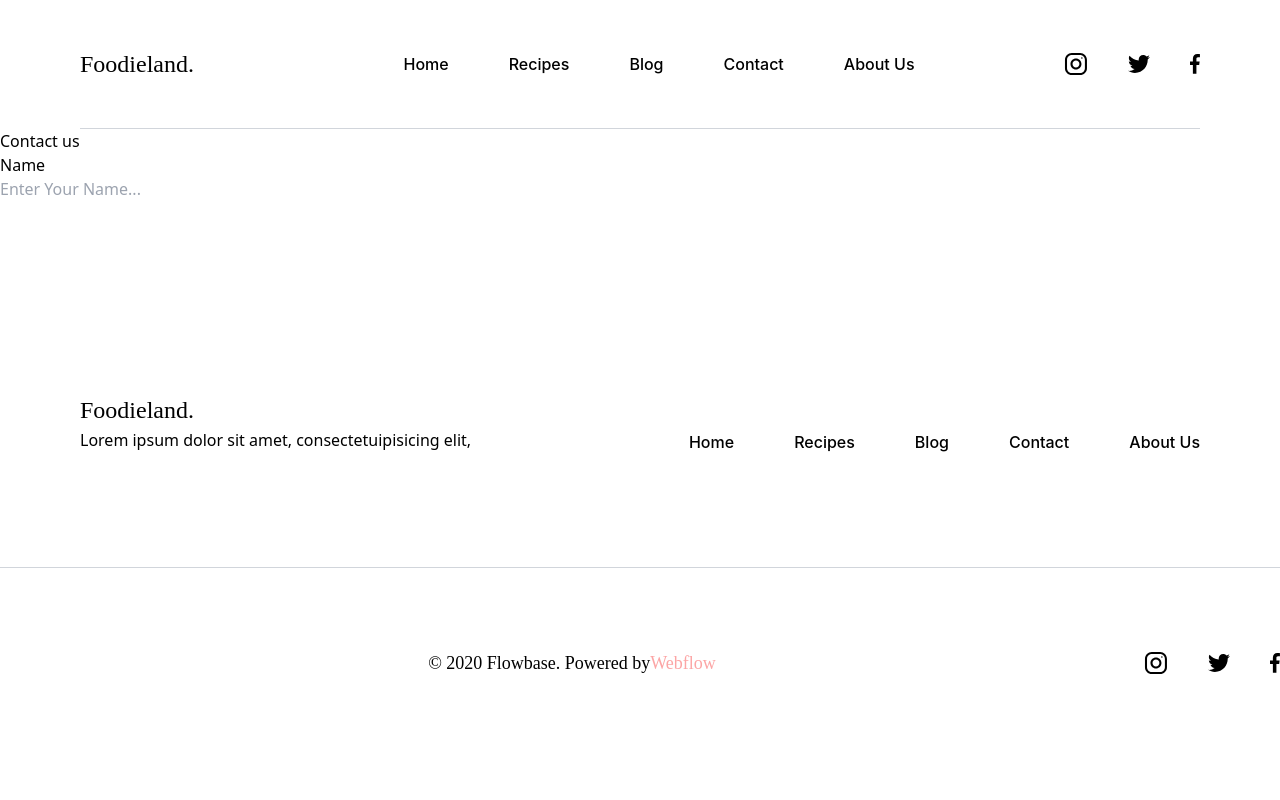
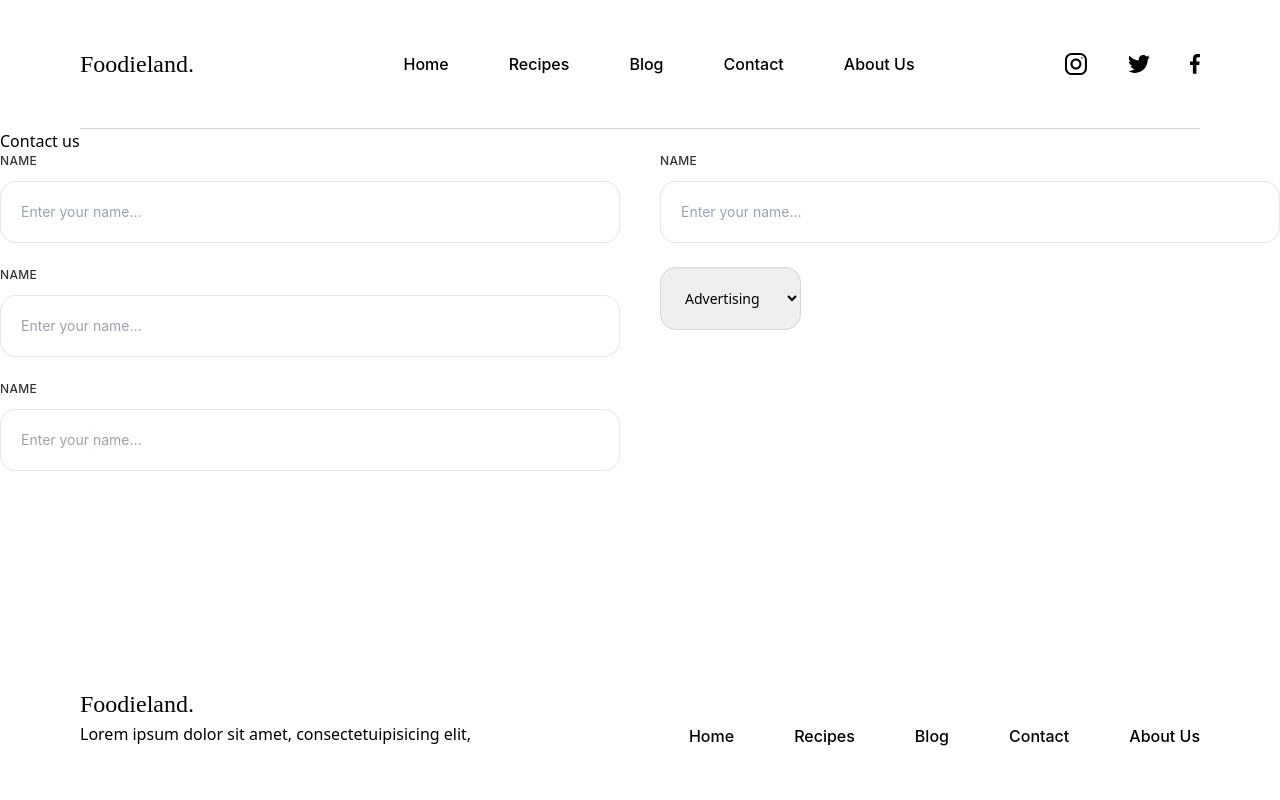
Before and after one commit to foodieland-project/foodieland-frontend, a React (Create React App) app: page /contact in a window 1280 px wide. Shown: the top 800 px of the page. Built offline with nearby package versions, Linux system fonts and the light colour scheme.

Commit message:
input component styled and selec component created

```diff
--- a/src/components/BasicComponents/contact/ContactInput/Input.jsx
+++ b/src/components/BasicComponents/contact/ContactInput/Input.jsx
@@ -1,9 +1,12 @@
 const Input = (props) => {
+
     return (
-        <div className="flex flex-col">
-            <label htmlFor={props.id}>{props.label}</label>
-            <input type={props.type} id={props.id} placeholder={props.placeholder}/>
+        <>
+        <div className="flex flex-col font-inter ">
+            <label className="text-xs font-medium mb-3 tracking-wide opacity-80" htmlFor={props.id}>{props.label}</label>
+            <input className="border border-gray-900/10 p-5 rounded-2xl text-sm mb-6" type={props.type} id={props.id} placeholder={props.placeholder}/>
         </div>
+        </>
      );
 }
 
--- /dev/null
+++ b/src/components/BasicComponents/contact/ContactInput/Select.jsx
@@ -0,0 +1,15 @@
+const SelectList = (props) => {
+
+    const options = props.options.map((option, index) => <option key={index} value={option.id}>{option.name}</option>)
+
+    return (
+        <div>
+            <label className="text-xs font-medium mb-3 tracking-wide opacity-80" htmlFor={props.id}>{props.label}</label>
+            <select className="border border-gray-900/10 p-5 rounded-2xl text-sm mb-6" id={props.id} >
+                {options}
+            </select>
+        </div>
+     );
+}
+
+export default SelectList;
--- a/src/components/BasicComponents/contact/index.jsx
+++ b/src/components/BasicComponents/contact/index.jsx
@@ -1,12 +1,26 @@
 import Input from './ContactInput/Input';
+import Select from './ContactInput/Select';
+
+const options = [
+    {id: "Advertising",
+    name: "Advertising"},
+    {id: "Commercials",
+    name: "Commercial"},
+    {id: "Support",
+    name: "Support"},
+]
 
 const Contact = (props) => {
     return (
         <>
         <h2 className="" >Contact us</h2>
-        <div>
-            <Input id="name" label="Name" type="text" placeholder="Enter Your Name..." />
-        </div>
+        <form className='grid grid-cols-2 grid-rows-3 gap-x-10'>
+            <Input id="name" label="NAME" type="text" placeholder="Enter your name..." />
+            <Input id="name" label="NAME" type="text" placeholder="Enter your name..." />
+            <Input id="name" label="NAME" type="text" placeholder="Enter your name..." />
+            <Select id="type" options={options} />
+            <Input id="name" label="NAME" type="text" placeholder="Enter your name..." />
+        </form>
         </>
      );
 }
```
